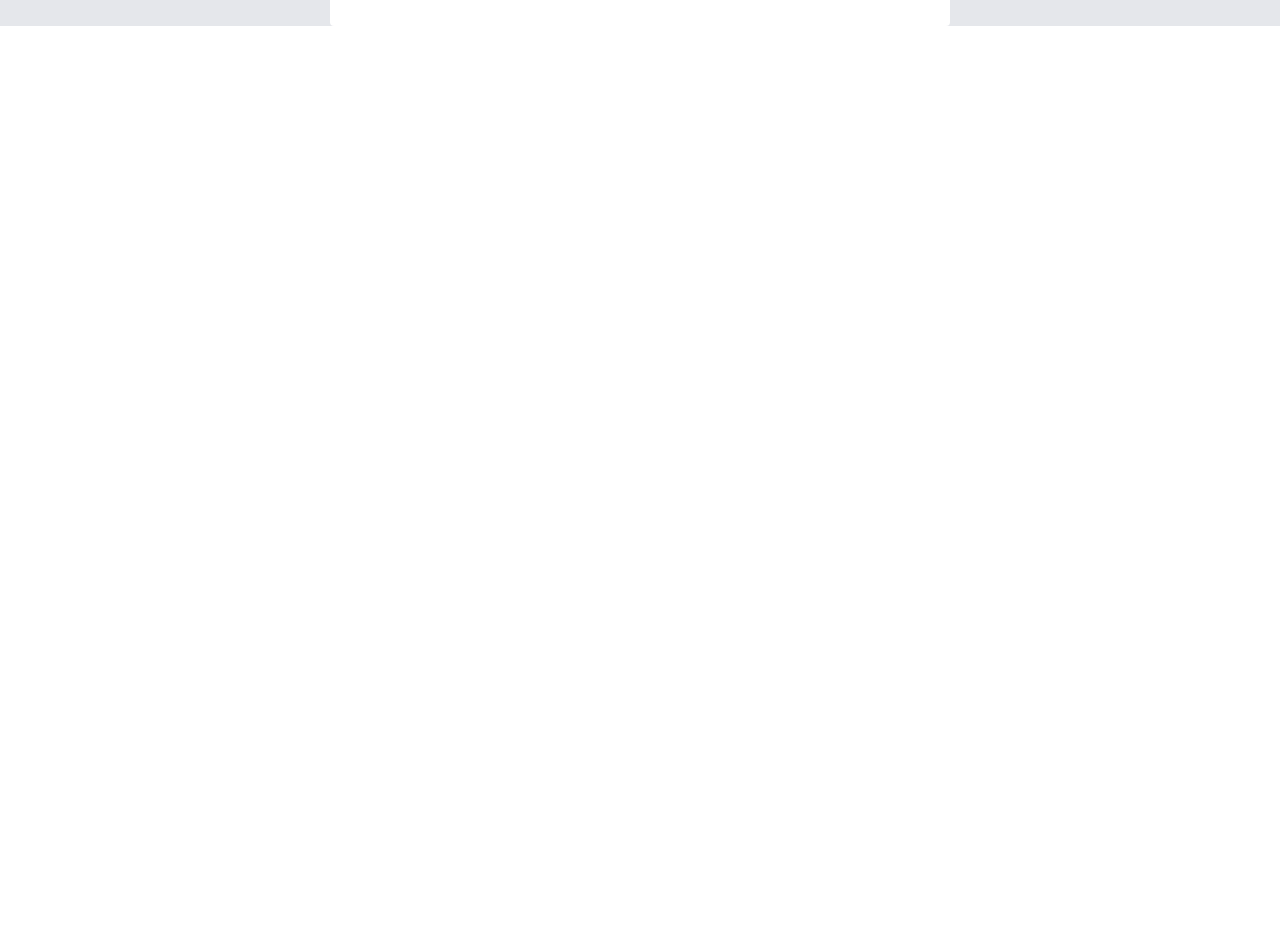
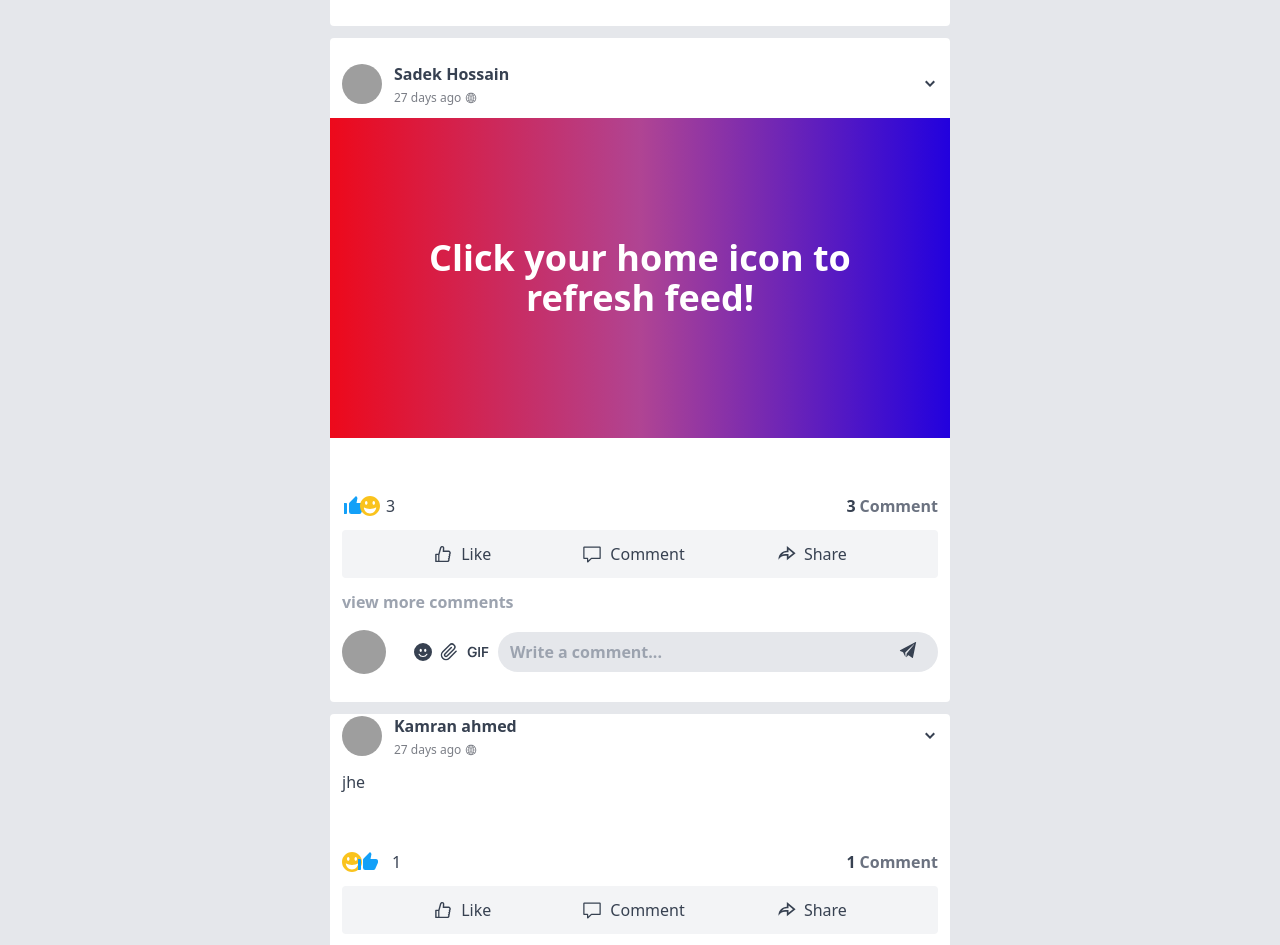
Before and after one commit to ArafatSadi1/social-medial, a React (Create React App) app: page / in a window 1280 px wide. Shown: the part 5927-6872 px from the top of the page. Before the commit the page ends 5965 px from the top, so only its background shows below. Built offline with nearby package versions, Linux system fonts and the light colour scheme; grey boxes are pictures that could not be loaded.

Commit message:
some friends post done

```diff
--- a/src/components/Home/NewsFeed/FriendsPosts/FriendsPosts.js
+++ b/src/components/Home/NewsFeed/FriendsPosts/FriendsPosts.js
@@ -7,6 +7,7 @@ import { IoHeartCircleSharp } from "react-icons/io5";
 import { MdPlayCircle, MdThumbUpAlt } from "react-icons/md";
 import { RiShareForwardLine } from "react-icons/ri";
 import { VscComment } from "react-icons/vsc";
+import { ImHappy2 } from "react-icons/im";
 import car from "../../../../utilities/car (1).jpg";
 import AngryComment from "../../../Shared/AngryComment";
 import LikeComment from "../../../Shared/LikeComment";
@@ -312,7 +313,7 @@ const FriendsPosts = () => {
             Lorem ipsum dolor sit amet consectetur adipisicing elit.
           </p>
         </div>
-        <div className="flex items-center gap-2 my-3">
+        <div className="flex items-center gap-3 my-3">
           <span className="flex items-center">
             <MdThumbUpAlt className="text-2xl text-[#13A0F8]" />
             <IoHeartCircleSharp className="text-2xl text-red-500 mx-[-6px]" />
@@ -321,6 +322,82 @@ const FriendsPosts = () => {
         </div>
         <LikeComment />
       </div>
+      {/* sadek hossain */}
+      <div className="w-[620px] mx-auto bg-base-100 py-3 my-3 rounded text-gray-700">
+        <div className="flex items-center justify-between mt-3 px-3">
+          <div class="avatar flex items-center">
+            <div class="w-10 rounded-full">
+              <img src={car} />
+            </div>
+            <span>
+              <p className="ml-3 font-semibold text-gray-700">Sadek Hossain</p>
+              <p className="ml-3 mt-1 text-xs text-[#7B7E86] flex items-center gap-1">
+                <span>27 days ago</span> <AiOutlineGlobal />
+              </p>
+            </span>
+          </div>
+          <span>
+            <GoChevronDown className="font-bold" />
+          </span>
+        </div>
+        <div className="w-full h-80 mb-14 mt-3 bg-gradient-to-r from-[#ED091B] via-[#B04493] to-[#2201DE]">
+          <h3 className="h-full px-8 flex items-center justify-center text-white text-4xl font-semibold text-center">
+            Click your home icon to refresh feed!
+          </h3>
+        </div>
+        <div className="px-3">
+          <div className="flex items-center justify-between my-3">
+            <div className="flex items-center gap-3">
+              <span className="flex items-center">
+                <MdThumbUpAlt className="text-2xl text-[#13A0F8]" />
+                <ImHappy2 className="text-xl text-[#fac31d] mx-[-6px]" />
+              </span>
+              <p>3</p>
+            </div>
+            <div className="flex gap-1 font-semibold">
+              <p>3</p>
+              <p className="text-gray-500">Comment</p>
+            </div>
+          </div>
+          <LikeComment viewMore="viewMore" />
+        </div>
+      </div>
+      {/* kamran ahmed post */}
+      <div className="w-[620px] mx-auto bg-base-100 px-3 my-3 rounded text-gray-700">
+        <div className="flex items-center justify-between mt-3">
+          <div class="avatar flex items-center">
+            <div class="w-10 rounded-full">
+              <img src={car} />
+            </div>
+            <span>
+              <p className="ml-3 font-semibold text-gray-700">Kamran ahmed</p>
+              <p className="ml-3 mt-1 text-xs text-[#7B7E86] flex items-center gap-1">
+                <span>27 days ago</span> <AiOutlineGlobal />
+              </p>
+            </span>
+          </div>
+          <span>
+            <GoChevronDown className="font-bold" />
+          </span>
+        </div>
+        <div className="mb-14 mt-3">
+          <p>jhe</p>
+        </div>
+        <div className="flex items-center justify-between my-3">
+          <div className="flex items-center gap-3">
+            <span className="flex items-center">
+              <ImHappy2 className="text-xl text-[#fac31d]" />
+              <MdThumbUpAlt className="text-2xl text-[#13A0F8] ml-[-6px]" />
+            </span>
+            <p>1</p>
+          </div>
+          <div className="flex gap-1 font-semibold">
+            <p>1</p>
+            <p className="text-gray-500">Comment</p>
+          </div>
+        </div>
+        <LikeComment viewMore="viewMore" />
+      </div>
     </div>
   );
 };
```
